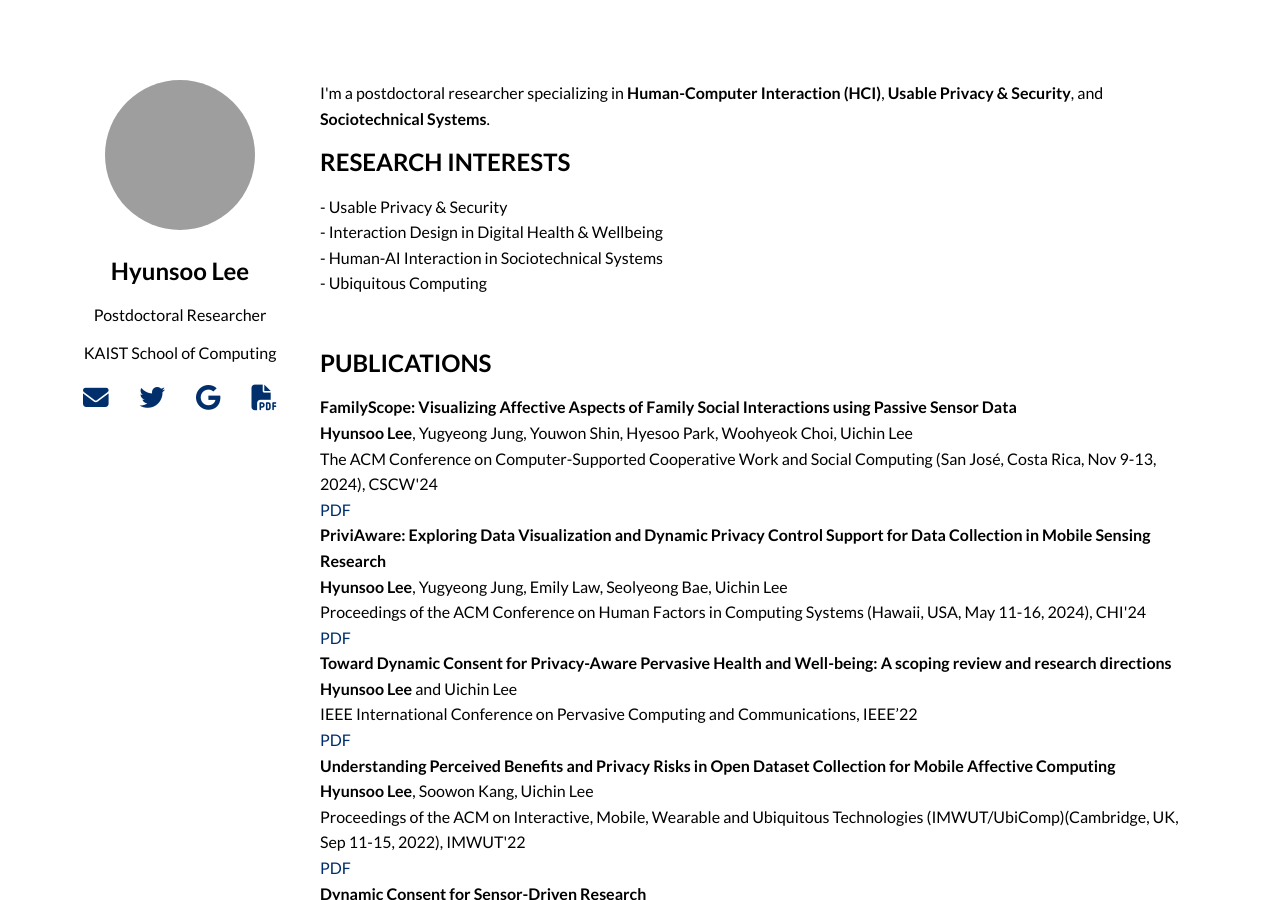
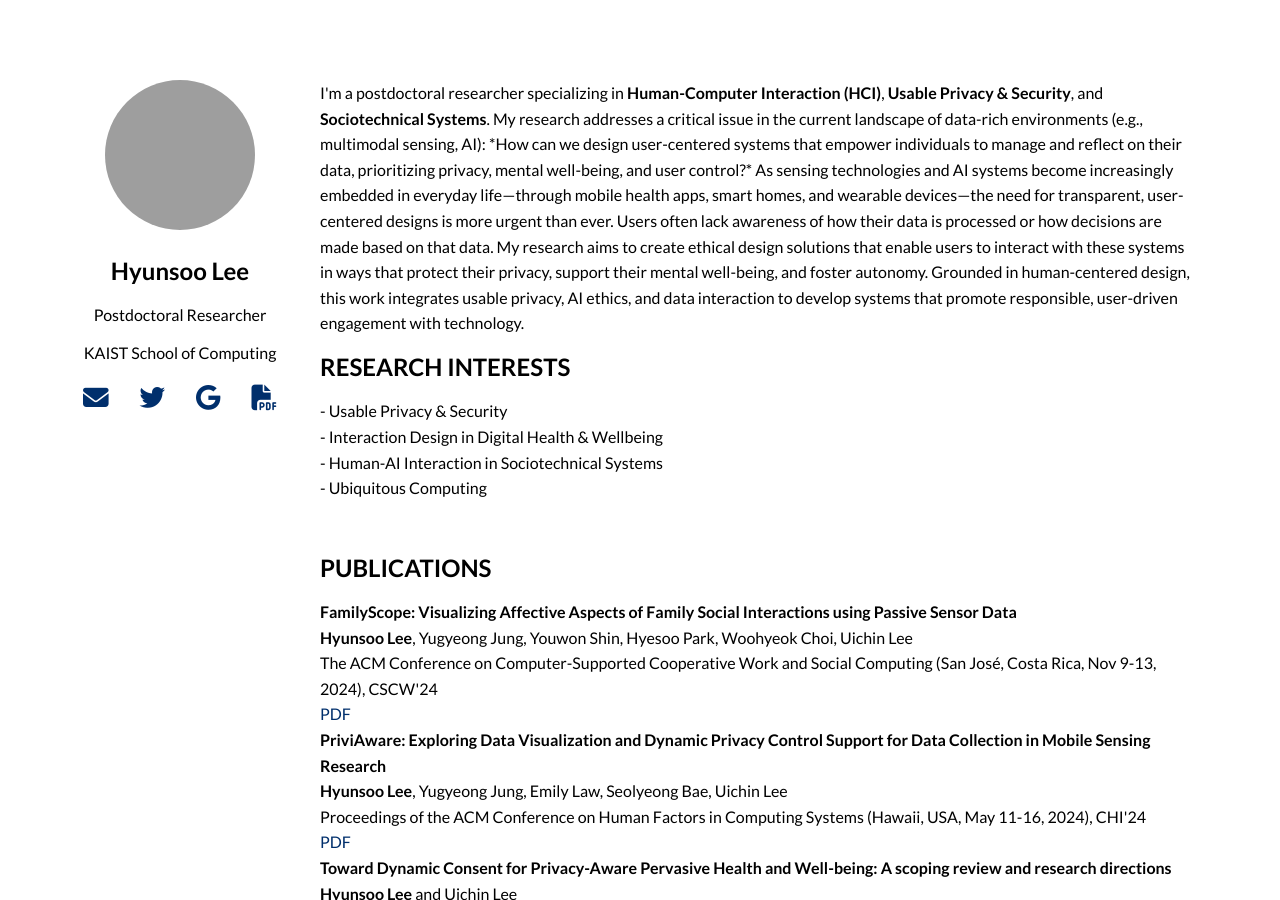
Before and after one commit to hslee90/hslee90.github.io, a Jekyll site: the page built from index.md, in a window 1280 px wide and 900 px high. Built offline with Jekyll 4.4.1, drawn with Linux system fonts in a browser that asks for light colours; nearby versions of some CDN libraries; grey boxes are pictures that could not be loaded.

Commit message:
Update index.md

```diff
--- a/index.md
+++ b/index.md
@@ -26,7 +26,14 @@ title: "Hyunsoo Lee"
 
   <!-- 오른쪽: 텍스트 내용 -->
   <div class="main-content">
-    <p>I'm a postdoctoral researcher specializing in <strong>Human-Computer Interaction (HCI)</strong>, <strong>Usable Privacy & Security</strong>, and <strong>Sociotechnical Systems</strong>.</p>
+    <p>I'm a postdoctoral researcher specializing in <strong>Human-Computer Interaction (HCI)</strong>, <strong>Usable Privacy & Security</strong>, and <strong>Sociotechnical Systems</strong>. My research addresses a critical issue in the current landscape of data-rich environments (e.g., multimodal sensing, AI): *How
+      can we design user-centered systems that empower individuals to manage and reflect on their data, prioritizing privacy, mental well-being, and user control?*
+
+      As sensing technologies and AI systems become increasingly embedded in everyday life—through mobile health apps, smart homes, and wearable devices—the need for transparent, user-centered designs is more urgent than ever. Users often lack awareness of how their data is processed or how decisions are made based on
+      that data. My research aims to create ethical design solutions that enable users to interact with these systems in ways that protect their privacy, support their mental well-being, and foster autonomy. Grounded in human-centered design, this work integrates usable privacy, AI ethics, and data interaction to develop
+      systems that promote responsible, user-driven engagement with technology.
+
+</p>
 
     <h2 id="research-interests">RESEARCH INTERESTS</h2>
     <div>
```
